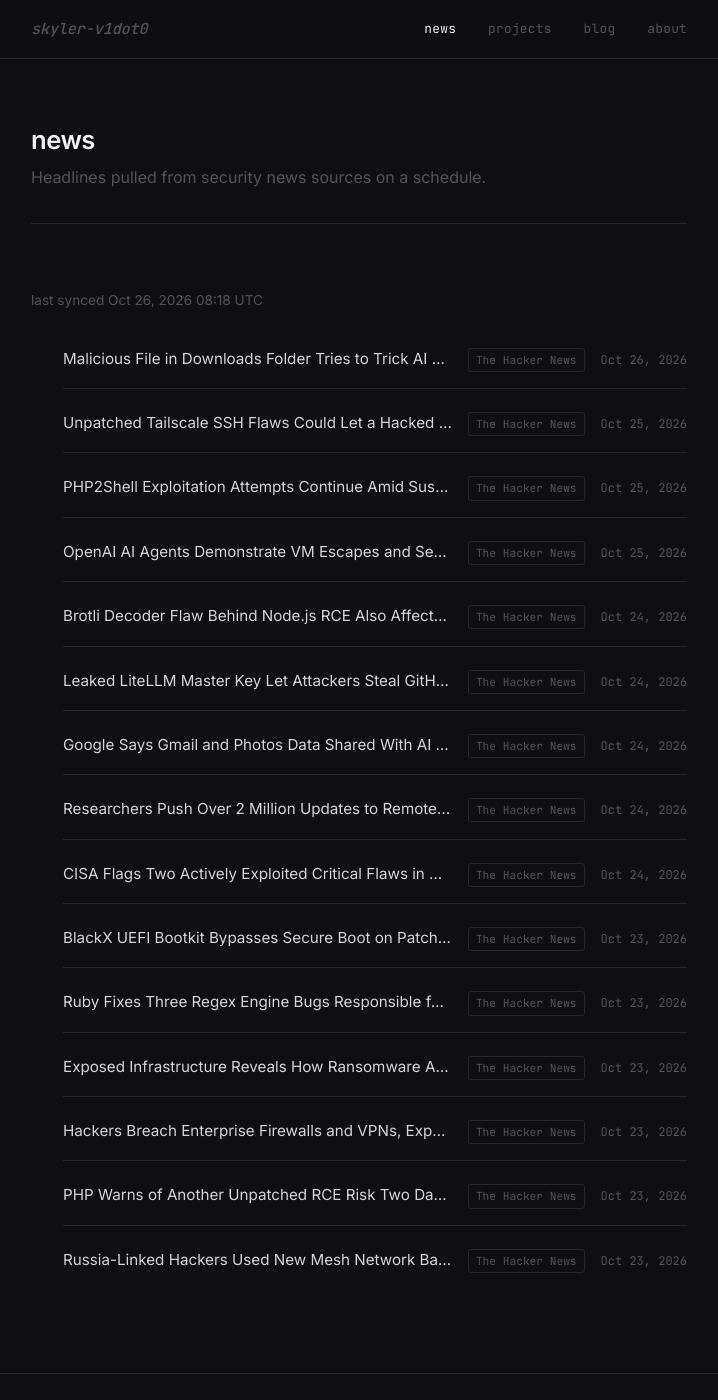
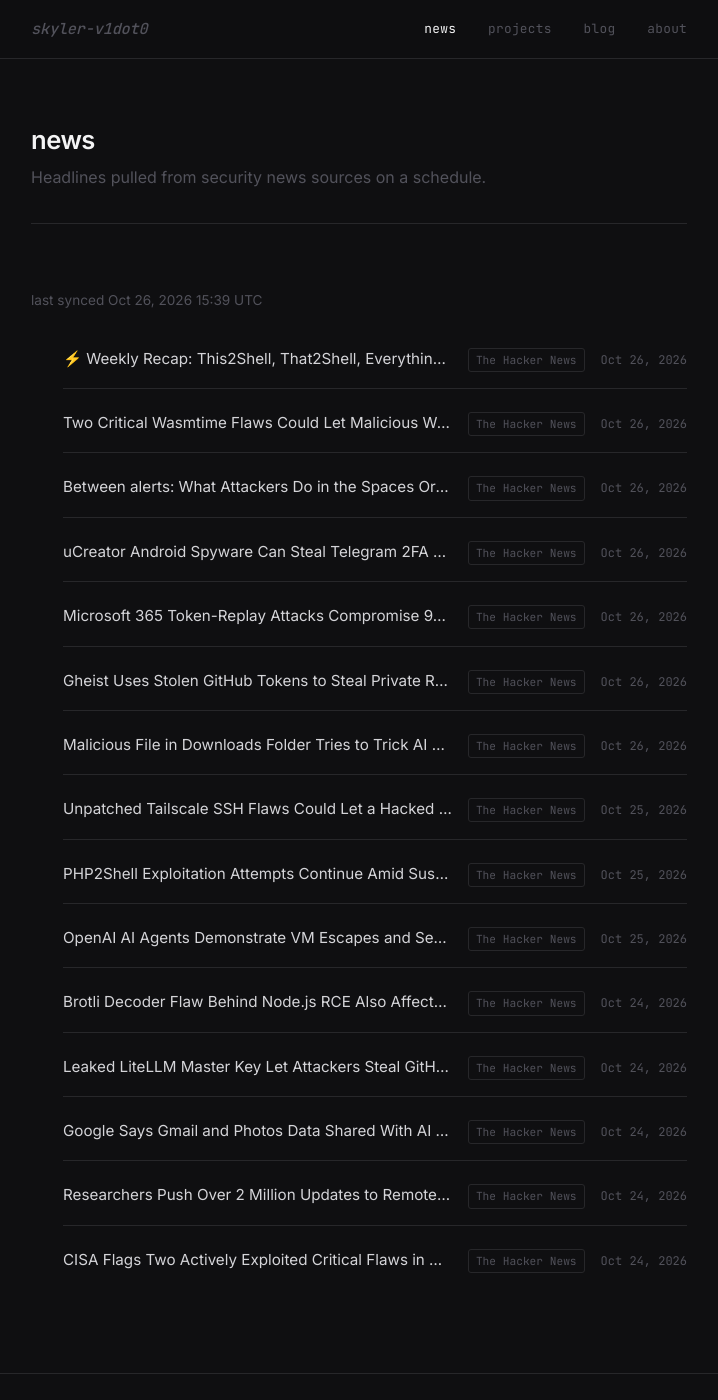
Before and after one commit to skyler-v1dot0/personal-site, a Jekyll site: the page built from news.html, in a window 1280 px wide and 1400 px high. Shown: the whole window, without its empty margins (281-999 px from the left). Built offline with Jekyll 4.4.1, drawn with Linux system fonts in a browser that asks for light colours.

Commit message:
chore: sync news feed [skip ci]

```diff
--- a/_data/news.yml
+++ b/_data/news.yml
@@ -1,6 +1,34 @@
 ---
-updated_at: '2026-10-26T08:18:48Z'
+updated_at: '2026-10-26T15:39:33Z'
 items:
+- title: "⚡ Weekly Recap: This2Shell, That2Shell, Everything's an RCE? Rogue AI, Supply
+    Chain Chaos and More"
+  url: https://thehackernews.com/2026/10/weekly-recap-this2shell-that2shell.html
+  source: The Hacker News
+  published: '2026-10-26T14:06:13Z'
+- title: Two Critical Wasmtime Flaws Could Let Malicious WebAssembly Modules Escape
+    Sandboxes
+  url: https://thehackernews.com/2026/10/two-critical-wasmtime-flaws-could-let.html
+  source: The Hacker News
+  published: '2026-10-26T11:52:41Z'
+- title: 'Between alerts: What Attackers Do in the Spaces Ordinary Detection Misses'
+  url: https://thehackernews.com/2026/10/between-alerts-what-attackers-do-in.html
+  source: The Hacker News
+  published: '2026-10-26T11:23:56Z'
+- title: uCreator Android Spyware Can Steal Telegram 2FA Passwords and Clone WeChat
+    Accounts
+  url: https://thehackernews.com/2026/10/ucreator-android-spyware-can-steal.html
+  source: The Hacker News
+  published: '2026-10-26T09:54:02Z'
+- title: Microsoft 365 Token-Replay Attacks Compromise 97 Accounts at 79 Organizations
+  url: https://thehackernews.com/2026/10/microsoft-365-token-replay-attacks.html
+  source: The Hacker News
+  published: '2026-10-26T08:35:51Z'
+- title: Gheist Uses Stolen GitHub Tokens to Steal Private Repository Secrets via
+    Actions Logs
+  url: https://thehackernews.com/2026/10/gheist-uses-stolen-github-tokens-to.html
+  source: The Hacker News
+  published: '2026-10-26T07:49:46Z'
 - title: Malicious File in Downloads Folder Tries to Trick AI Coding Agent Into Installing
     Malware
   url: https://thehackernews.com/2026/10/malicious-file-in-downloads-folder.html
@@ -45,32 +73,3 @@ items:
   url: https://thehackernews.com/2026/10/cisa-flags-two-actively-exploited.html
   source: The Hacker News
   published: '2026-10-24T06:25:57Z'
-- title: BlackX UEFI Bootkit Bypasses Secure Boot on Patched Windows Systems Missing
-    Revocations
-  url: https://thehackernews.com/2026/10/blackx-uefi-bootkit-bypasses-secure.html
-  source: The Hacker News
-  published: '2026-10-23T18:50:13Z'
-- title: Ruby Fixes Three Regex Engine Bugs Responsible for Four Critical GitLab RCE
-    Flaws
-  url: https://thehackernews.com/2026/10/ruby-fixes-three-regex-engine-bugs.html
-  source: The Hacker News
-  published: '2026-10-23T17:54:08Z'
-- title: Exposed Infrastructure Reveals How Ransomware Affiliates Used AI Agents to
-    Execute Intrusions
-  url: https://thehackernews.com/2026/10/exposed-infrastructure-reveals-how.html
-  source: The Hacker News
-  published: '2026-10-23T17:50:47Z'
-- title: Hackers Breach Enterprise Firewalls and VPNs, Exposing Over 70,000 Credentials
-  url: https://thehackernews.com/2026/10/hackers-breach-enterprise-firewalls-and.html
-  source: The Hacker News
-  published: '2026-10-23T13:50:56Z'
-- title: PHP Warns of Another Unpatched RCE Risk Two Days After Emergency PHP2Shell
-    Patches
-  url: https://thehackernews.com/2026/10/urgent-php-warns-of-another-unpatched.html
-  source: The Hacker News
-  published: '2026-10-23T11:25:43Z'
-- title: Russia-Linked Hackers Used New Mesh Network Backdoor in Destructive Ukraine
-    Attack
-  url: https://thehackernews.com/2026/10/russian-linked-hackers-used-new-mesh.html
-  source: The Hacker News
-  published: '2026-10-23T11:11:23Z'
```
